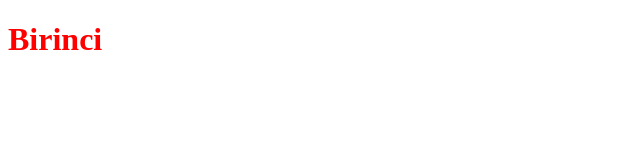
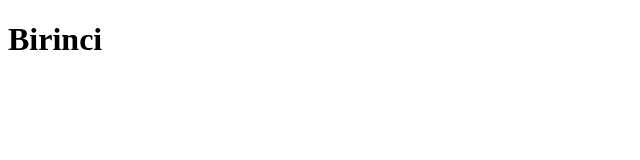
Before and after one commit to bulamad1m/end, a plain HTML site: page index.html in a window 1280 px wide. Shown: the whole page, without its empty margins (0-640 px from the left). Drawn offline with Linux system fonts and the light colour scheme.

Commit message:
'branch2_iki'

```diff
--- a/style.css
+++ b/style.css
@@ -1 +1 @@
-h1{color: red;}
+h1{color: black;}
```
